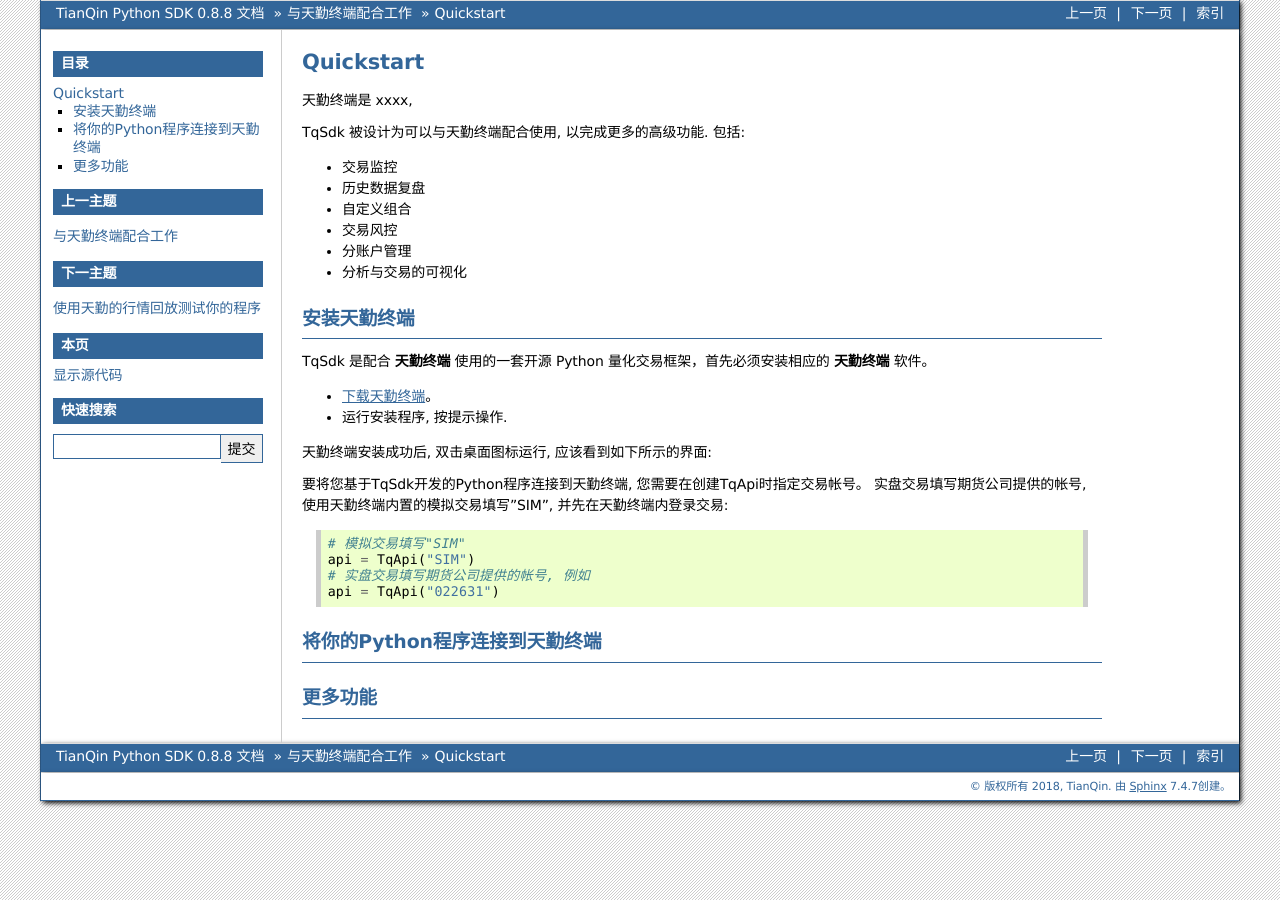
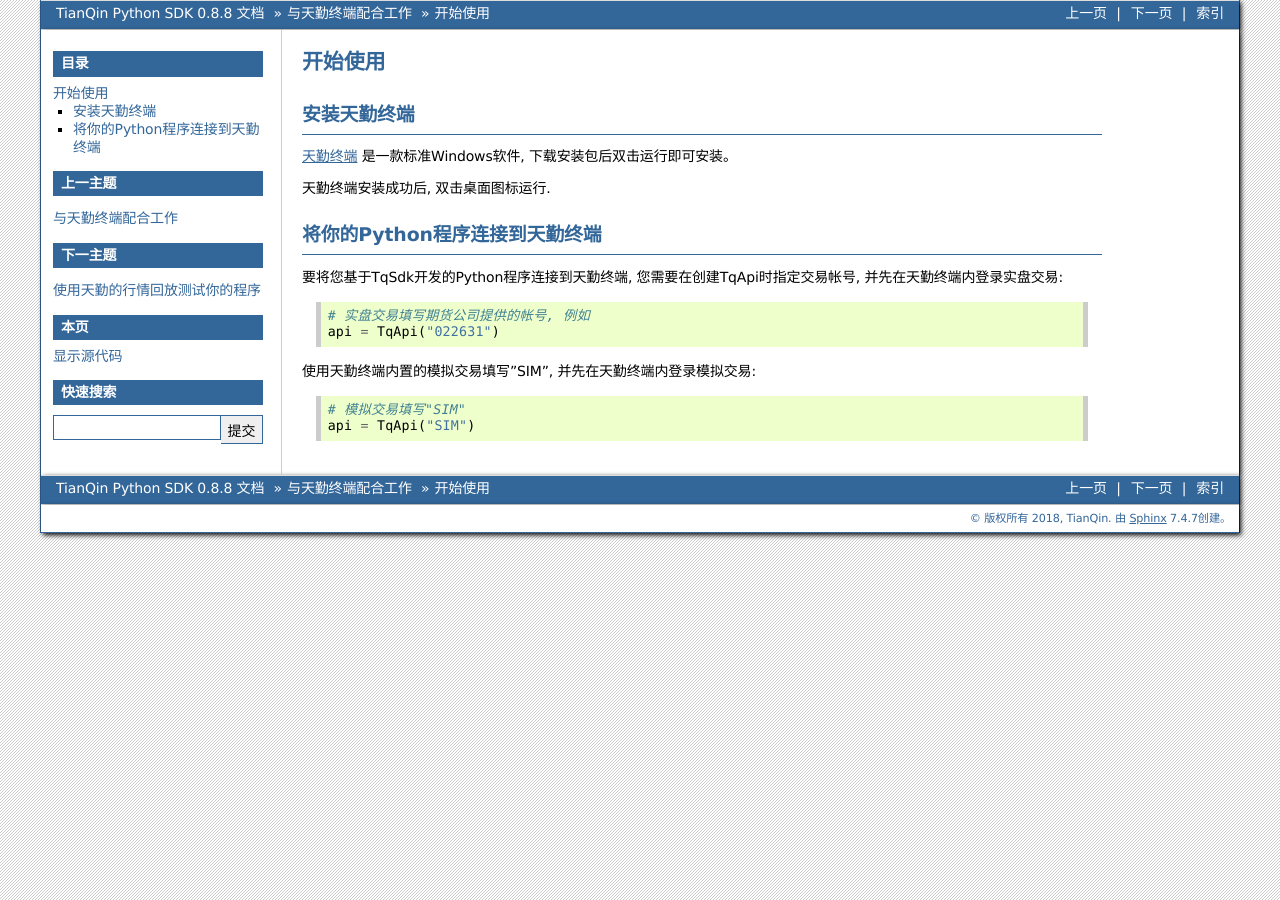
Before and after one commit to shinnytech/tqsdk-python, a Sphinx documentation site: the page built from doc/tq/quickstart.rst, in a window 1280 px wide. Built offline with Sphinx 7.4.7, drawn with Linux system fonts in a browser that asks for light colours; comment, search, counter and statistics services are not loaded.

Commit message:
完善文档

```diff
--- a/doc/index.rst
+++ b/doc/index.rst
@@ -11,7 +11,6 @@
     intro.rst
     install.rst
     quickstart.rst
-    advanced/index.rst
     tq/index.rst
     demo.rst
     faq.rst
--- a/doc/tq/index.rst
+++ b/doc/tq/index.rst
@@ -3,7 +3,7 @@
 与天勤终端配合工作
 ========================================
 
-天勤终端是 xxxx,
+`天勤终端 <https://www.shinnytech.com/tianqin>`_ 是一款期货行情交易终端, 主要面向专业用户, 提供大量功能板块和高度可定制的界面布局.
 
 TqSdk 被设计为可以与天勤终端配合使用, 以完成更多的高级功能. 包括:
 
--- a/doc/tq/mdreplay.rst
+++ b/doc/tq/mdreplay.rst
@@ -6,4 +6,7 @@
 
 想了解怎样在天勤终端中使用历史复盘功能, 请参见 http://doc.shinnytech.com/tq/latest/usage/mdreplay.html
 
-当天勤处于历史复盘状态时, 您可以将 TqSdk 连接到天勤终端. 在这种情况下, TqSdk 获取的实时行情将是天勤的复盘行情. TqSdk中的模拟交易, 也按照当时的行情进行模拟成交. 您可以利用此功能, 测试您的python程序.
+当天勤处于历史复盘状态时, 您可以将 TqSdk 连接到天勤终端.
+在这种情况下, TqSdk 获取的实时行情将是天勤的复盘行情.
+TqSdk中的模拟交易, 也按照当时的行情进行模拟成交.
+您可以利用此功能, 测试您的python程序.
--- a/doc/tq/quickstart.rst
+++ b/doc/tq/quickstart.rst
@@ -1,43 +1,24 @@
 .. _tq_quickstart:
 
-Quickstart
+开始使用
 =================================================
-天勤终端是 xxxx,
-
-TqSdk 被设计为可以与天勤终端配合使用, 以完成更多的高级功能. 包括:
-
-* 交易监控
-* 历史数据复盘
-* 自定义组合
-* 交易风控
-* 分账户管理
-* 分析与交易的可视化
-
 
 安装天勤终端
 -------------------------------------------------
-TqSdk 是配合 **天勤终端** 使用的一套开源 Python 量化交易框架，首先必须安装相应的 **天勤终端** 软件。
+`天勤终端 <https://www.shinnytech.com/tianqin/>`_ 是一款标准Windows软件, 下载安装包后双击运行即可安装。
 
-* `下载天勤终端 <https://www.shinnytech.com/tianqin/>`_。
-* 运行安装程序, 按提示操作.
-
-天勤终端安装成功后, 双击桌面图标运行, 应该看到如下所示的界面:
+天勤终端安装成功后, 双击桌面图标运行.
 
 
-要将您基于TqSdk开发的Python程序连接到天勤终端, 您需要在创建TqApi时指定交易帐号。
-实盘交易填写期货公司提供的帐号, 使用天勤终端内置的模拟交易填写"SIM", 并先在天勤终端内登录交易::
+将你的Python程序连接到天勤终端
+-------------------------------------------------
+要将您基于TqSdk开发的Python程序连接到天勤终端, 您需要在创建TqApi时指定交易帐号, 并先在天勤终端内登录实盘交易::
 
-    # 模拟交易填写"SIM"
-    api = TqApi("SIM")
     # 实盘交易填写期货公司提供的帐号, 例如
     api = TqApi("022631")
 
 
+使用天勤终端内置的模拟交易填写"SIM", 并先在天勤终端内登录模拟交易::
 
-将你的Python程序连接到天勤终端
--------------------------------------------------
-
-
-
-更多功能
--------------------------------------------------
+    # 模拟交易填写"SIM"
+    api = TqApi("SIM")
```
Also changed, not shown: doc/faq.rst (+10 -10 lines).
